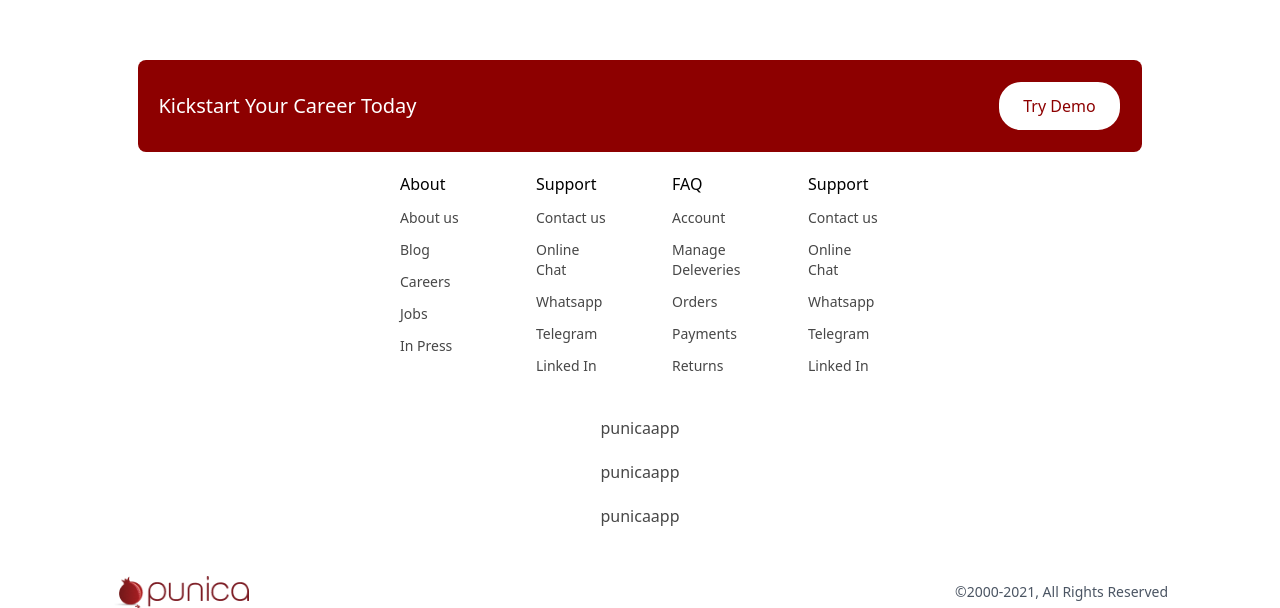
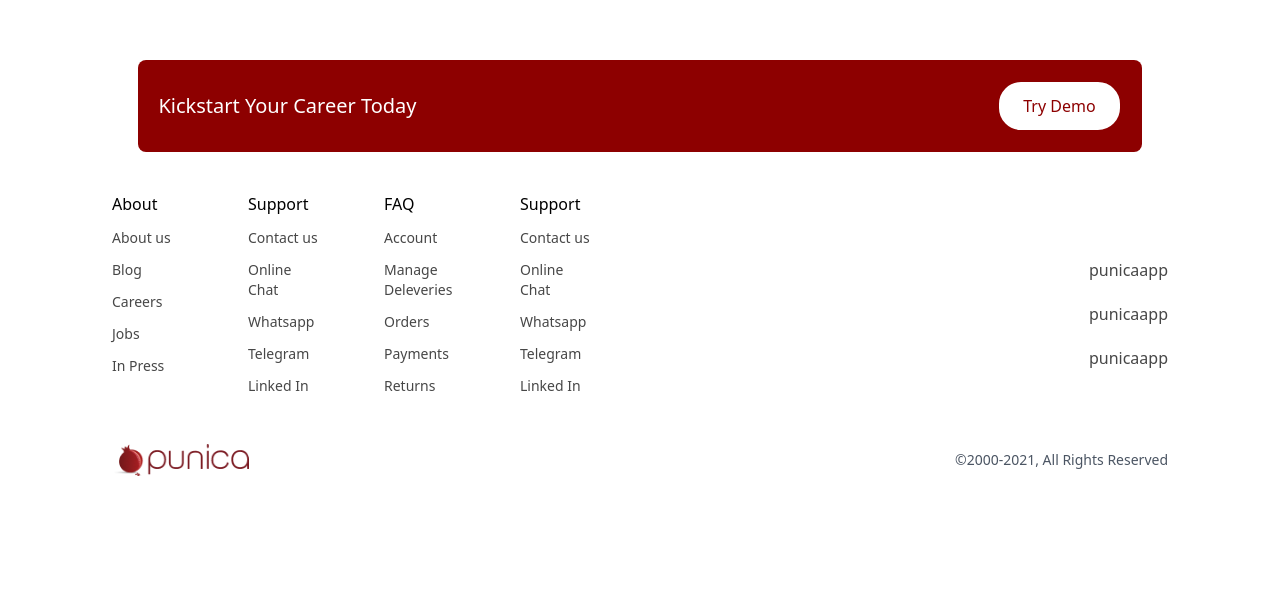
Before and after one commit to ahmadhanafi1/punica-app-web-page, a React (Create React App) app: page / in a window 1280 px wide. Shown: the part 2463-3071 px from the top of the page. After the commit the page ends 2939 px from the top, so only its background shows below. Built offline with nearby package versions, Linux system fonts and the light colour scheme.

Commit message:
design bug fixed in footer

```diff
--- a/src/components/Layout/Footer.jsx
+++ b/src/components/Layout/Footer.jsx
@@ -9,7 +9,7 @@ const Footer = () => {
 				<p className='lg:text-xl text-white'>Kickstart Your Career Today</p>
 				<Secondary >Try Demo</Secondary>
 			</div>
-			<div className='w-full items-center flex justify-between flex-col'>
+			<div className='w-full items-center flex justify-between flex-col lg:flex-row mt-10'>
 				<div className='flex gap-5 lg:gap-[4rem]'>
 					<div className=''>
 						<h1 className='font-[500] mb-3'>About</h1>
```
